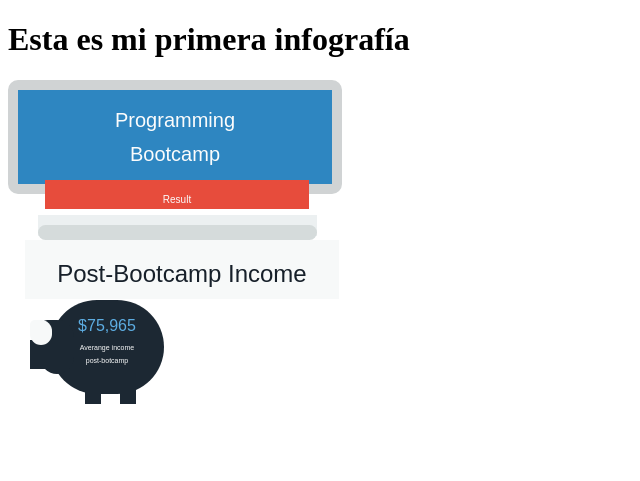
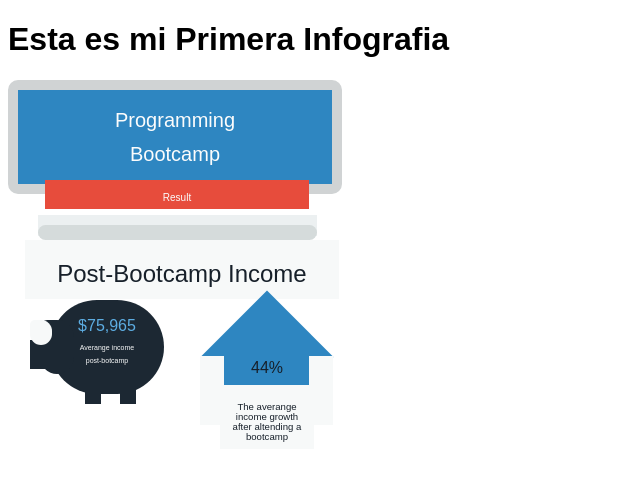
Before and after one commit to MagdaCrista2016/Proyecto_Info, a PHP site: page /index.html in a window 1280 px wide. Shown: the top 481 px of the page, without its empty margins (0-640 px from the left). Run offline with PHP 8.4, Linux system fonts and the light colour scheme.

Commit message:
Modificacion_Infografia_25_09_2016_10:54pm

```diff
--- a/css/main.css
+++ b/css/main.css
@@ -1,5 +1,5 @@
 #caja0 {
-
+top:80;
   height: 80px;
   width: 300px;
   background: #2e86c1;
@@ -7,7 +7,7 @@
   border: red;
   border:   #d0d3d4 10px solid;
   }
-}
+
 
 *{font-family: sans-serif;}
 body {width:507px;  border-width: 2px;}
@@ -61,3 +61,35 @@ border-radius: 30px 70px 70px 70px;
   height: 5px;
   width: 2px;
 }
+
+#caja11{  background:    #2e86c1; top: 310px; left: 220px;
+  width: 0;
+      height: 0;
+      border-right: 40px solid transparent;
+      border-top: 40px solid transparent;
+      border-left: 40px solid transparent;
+      border-bottom: 40px solid #f0ad4e;
+transform: rotate(45deg);
+}
+#caja12{  background:    #2e86c1; top: 340px; left: 220px;
+  height: 50px;
+  width: 80px;
+}
+#caja13{  background:    #f7f9f9  ; top: 356px; left: 200px;
+  height: 55px;
+  width: 10px;
+}
+#caja14{  background:    #f7f9f9  ; top: 356px; left: 309px;
+  height: 55px;
+  width: 10px;
+}
+#caja15{  background:    #f7f9f9; top: 385px; left: 220px;
+  height: 50px;
+  width: 80px;
+}
+
+hr {
+    height: 1px;
+    border: 0;
+    background-color: red;
+}
--- a/index.html
+++ b/index.html
@@ -9,35 +9,44 @@
     Infografia_Magda</title>
 </head>
 <body>
+<h1> Esta es mi Primera Infografia</h1>
 
-  <h1>Esta es mi primera infografía</h1>
 
 <table>
 
 
-<div id="caja0"><p align="center"  style="font-size:20px; color: #fbfcfc; line-height: 6px; font-family: sans-serif;">Programming
+<div id="caja0"><tab><p align="center"  style="font-size:20px; color: #fbfcfc; line-height: 6px; font-family: sans-serif;">Programming
 
-       <p align="center" style="font-size:20px; color:#fbfcfc; font-family: Arial, Helvetica, sans-serif;">Bootcamp</p>
+       <p align="center" style="font-size:20px; color:#fbfcfc; font-family: Arial, Helvetica, sans-serif;">Bootcamp</p><tab> </div>
 
 </table>
 
 
-           <div id="caja1"><td align="center" valign="top"><p align="center" style="font-size:10px; color: #fbfcfc; line-height: 6px; font-family: sans-serif;">Result</p></td></div>
+           <div id="caja1"><td align="center" valign="top"><p align="center" style="font-size:10px; color: #fbfcfc; line-height: 1px; font-family: sans-serif;">Result</p></td></div>
            <div id="caja2"></div>
            <div id="caja3"></div>
            <div id="caja4"><td align="center" valign="top"><p align="center" style="font-size: x-large; font-weight: normal; color: #17202a; line-height: 6px; font-family: Arial, Helvetica, sans-serif;">Post-Bootcamp Income</p></td></div>
 
           <div id="caja5"><td align="center" valign="top"><p align="center" style="font-size: 10p; color:   #5dade2 ; line-height: 6px; font-family: Arial, Helvetica, sans-serif;">$75,965</p>
 
-          <p align="center"  style="font-size:7px; color: #fbfcfc; line-height: 6px; font-family: sans-serif;">Averange income
+          <p align="center"  style="font-size:7px; color: #fbfcfc; line-height: 6px; font-family: sans-serif;">Averange income</p>
           <p align="center"  style="font-size:7px; color: #fbfcfc; line-height: 6px; font-family: sans-serif;">post-botcamp
+          </p></td></div>
 
-          </td></div>
           <div id="caja6"></div>
           <div id="caja7"></div>
           <div id="caja8"></div>
           <div id="caja9"></div>
           <div id="caja10"></div>
+          <div id="caja11"></div>
+
+          <div id="caja12"><td align="center" valign="top"><p align="center" style="font-size: 30p; color: #17202a ; line-height: 10px; font-family: Arial, Helvetica, sans-serif;">44%</p></td></div>
+
+          <div id="caja13"></div>
+          <div id="caja14"></div>
+          <div id="caja15"><td align="center" valign="top"><p align="center" style="font-size: 60%; color: #17202a ; line-height: 10px; font-family: Arial, Helvetica, sans-serif;">The averange income growth after altending a bootcamp
+          </p> </td>
+            </div>
 
 
 </html>
```
